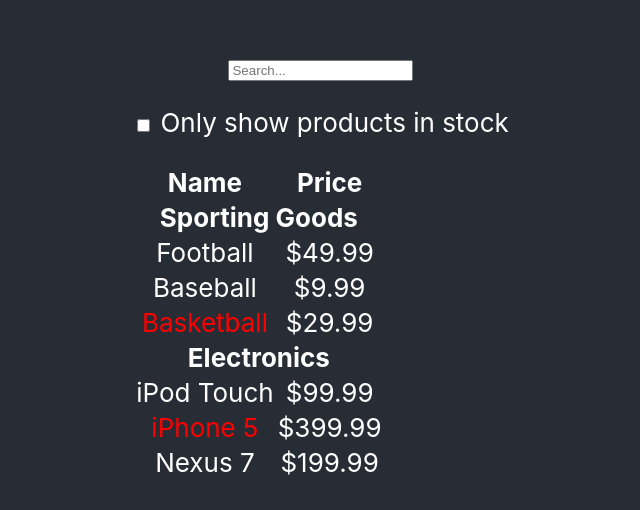
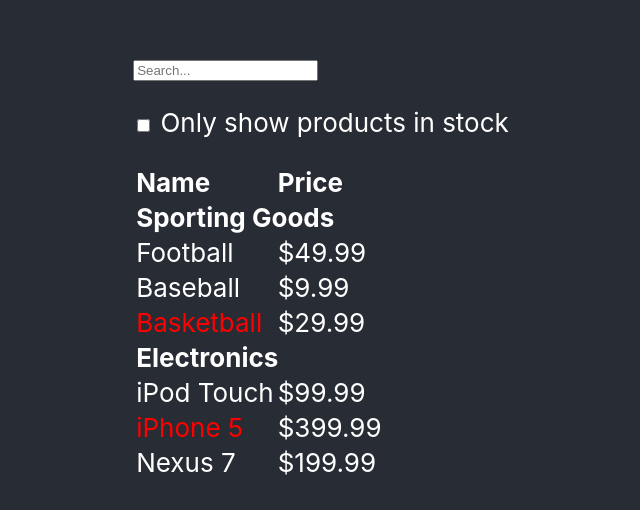
Before and after one commit to eshellster/react-w3resource, a React (Create React App) app: page / in a window 1280 px wide. Shown: the part 120-630 px from the top of the page, without its empty margins (319-959 px from the left). Built offline with nearby package versions, Linux system fonts and the light colour scheme.

Commit message:
거주지 식별

```diff
--- a/src/App.css
+++ b/src/App.css
@@ -1,5 +1,5 @@
 .App {
-  text-align: center;
+  text-align: left;
 }
 
 .App-logo {
@@ -50,7 +50,7 @@
 }
 
 .SplitPane-right {
-  padding: 50px;
+  padding: 0px;
   border-left: solid 5px skyblue;
 }
 
--- a/src/component/thinkingReact/FilteravleProductTable.js
+++ b/src/component/thinkingReact/FilteravleProductTable.js
@@ -31,10 +31,19 @@ class ProductRow extends React.Component {
 
 class ProductTable extends React.Component {
   render() {
+    const filterText = this.props.filterText;
+    const inStockOnly = this.props.inStockOnly;
     const rows = [];
     let lastCategory = null;
 
     this.props.products.forEach((product) => {
+      console.log(product.name.indexOf(filterText));
+      if (product.name.indexOf(filterText) === -1) {
+        return;
+      }
+      if (inStockOnly && !product.stocked) {
+        return;
+      }
       if (product.category !== lastCategory) {
         rows.push(
           <ProductCategoryRow
@@ -63,11 +72,14 @@ class ProductTable extends React.Component {
 
 class SearchBar extends React.Component {
   render() {
+    const filterText = this.props.filterText;
+    const inStockOnly = this.props.inStockOnly;
     return (
       <form>
-        <input type="text" placeholder="Search..." />
+        <input type="text" placeholder="Search..." value={filterText} />
         <p>
-          <input type="checkbox" /> Only show products in stock
+          <input type="checkbox" checked={inStockOnly} /> Only show products in
+          stock
         </p>
       </form>
     );
@@ -75,11 +87,25 @@ class SearchBar extends React.Component {
 }
 
 class FilterableProductTable extends React.Component {
+  constructor(props) {
+    super(props);
+    this.state = {
+      filterText: "",
+      inStockOnly: false,
+    };
+  }
   render() {
     return (
       <div>
-        <SearchBar />
-        <ProductTable products={this.props.productsJson} />
+        <SearchBar
+          filterText={this.state.filterText}
+          inStockOnly={this.state.inStockOnly}
+        />
+        <ProductTable
+          products={this.props.productsJson}
+          filterText={this.state.filterText}
+          inStockOnly={this.state.inStockOnly}
+        />
       </div>
     );
   }
```
